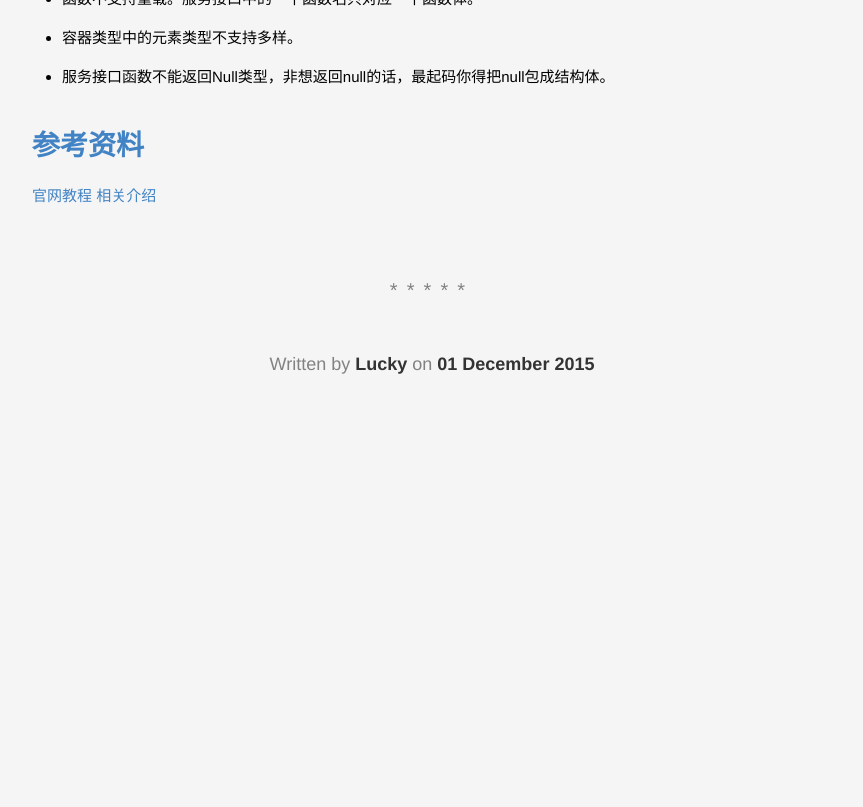
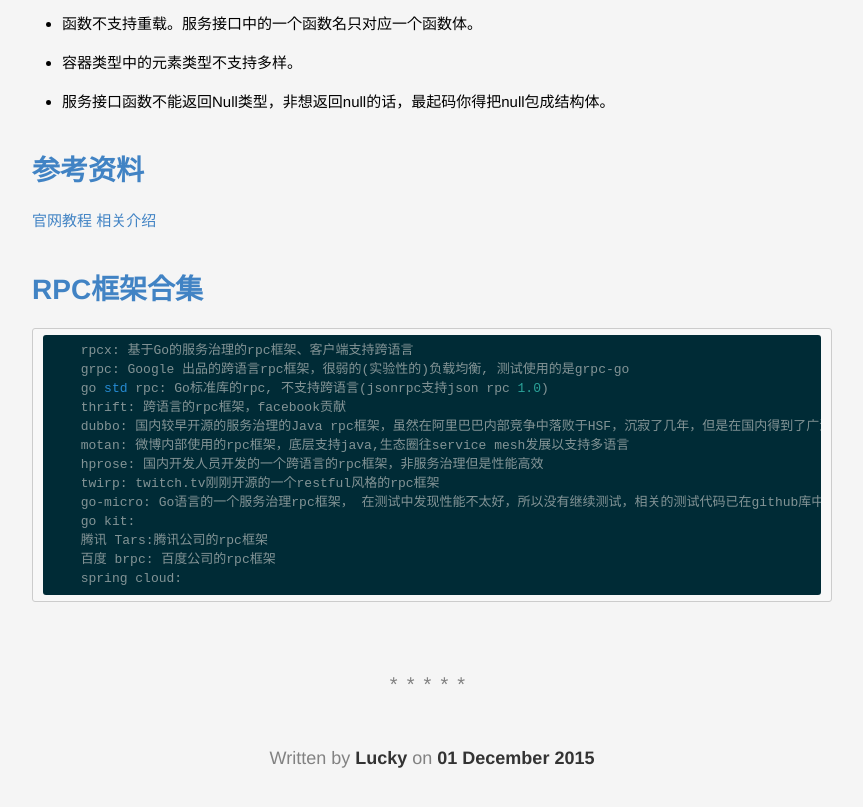
Before and after one commit to lucky521/blog, a Jekyll site: the page built from _posts/framework/2015-12-01-thirft.markdown, in a window 1280 px wide and 900 px high, scrolled down 3022 px. Shown: the top 807 px of the window, without its empty margins (208-1071 px from the left). Built offline with Jekyll 4.4.1, drawn with Linux system fonts in a browser that asks for light colours; before the commit the page ends 3528 px from its top, so only the background shows below that.

Commit message:
Update 2015-12-01-thirft.markdown

```diff
--- a/_posts/framework/2015-12-01-thirft.markdown
+++ b/_posts/framework/2015-12-01-thirft.markdown
@@ -88,14 +88,18 @@
 [相关介绍](http://jnb.ociweb.com/jnb/jnbJun2009.html)
 
 
-<!--
-{% highlight python %}
-print "hello, Lucky!"
-{% endhighlight %}
+# RPC框架合集
 
-![My image]({{ site.baseurl }}/images/emule.png)
-
-My Github is [here][mygithub].
-
-[mygithub]: https://github.com/lucky521
--->
+        rpcx: 基于Go的服务治理的rpc框架、客户端支持跨语言
+        grpc: Google 出品的跨语言rpc框架，很弱的(实验性的)负载均衡, 测试使用的是grpc-go
+        go std rpc: Go标准库的rpc, 不支持跨语言(jsonrpc支持json rpc 1.0)
+        thrift: 跨语言的rpc框架，facebook贡献
+        dubbo: 国内较早开源的服务治理的Java rpc框架，虽然在阿里巴巴内部竞争中落败于HSF，沉寂了几年，但是在国内得到了广泛的应用，目前dubbo项目又获得了支持，并且dubbo 3.0也开始开发
+        motan: 微博内部使用的rpc框架，底层支持java,生态圈往service mesh发展以支持多语言
+        hprose: 国内开发人员开发的一个跨语言的rpc框架，非服务治理但是性能高效
+        twirp: twitch.tv刚刚开源的一个restful风格的rpc框架
+        go-micro: Go语言的一个服务治理rpc框架， 在测试中发现性能不太好，所以没有继续测试，相关的测试代码已在github库中
+        go kit:
+        腾讯 Tars:腾讯公司的rpc框架
+        百度 brpc: 百度公司的rpc框架
+        spring cloud:
```
